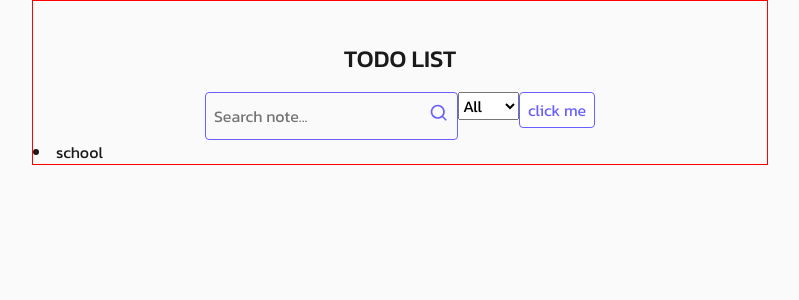
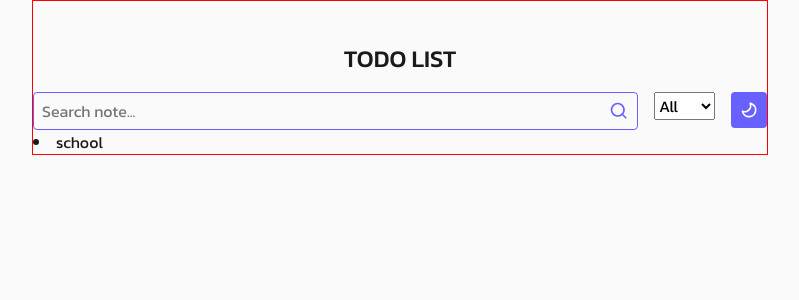
Before and after one commit to mohammadforutan/L1.mohammadforutan.ir, a React (Vite) app: page / in a window 1280 px wide. Shown: the top 300 px of the page, without its empty margins (240-1039 px from the left). Built offline with nearby package versions, Linux system fonts and the light colour scheme.

Commit message:
[FIX] button icon

```diff
--- a/src/components/TextInput/TextInput.module.css
+++ b/src/components/TextInput/TextInput.module.css
@@ -5,15 +5,13 @@
   align-items: center;
   padding: 0.5rem;
   border-radius: 0.25rem;
+
   input {
-    /*sesson 7 36:50*/
+    /* sesson 7 36:50 */
     block-size: 1rem;
-
     line-height: 1rem;
     color: var(--color-primary);
-
     background-color: transparent;
-
     border: none;
     flex: 1 1 0;
 
@@ -25,9 +23,10 @@
   .suffix {
     color: var(--color-primary);
     font-size: 1.25rem;
+    display: grid;
   }
 
-  /*zamani faal mishe ke eki az elenamhaee dakhel text.input focus beshe*/
+  /* zamani faal mishe ke eki az elenamhaee dakhel text.input focus beshe */
   &:focus-within {
     outline: 2px solid var(--color-primary-outline);
   }
--- a/src/components/TextInput/TextInput.tsx
+++ b/src/components/TextInput/TextInput.tsx
@@ -1,5 +1,6 @@
 import { ComponentProps, ReactElement, ReactNode } from "react";
 import styles from "./TextInput.module.css";
+import { clsx } from "clsx";
 
 type Props = ComponentProps<"input"> & {
   // placeholder: string;
@@ -8,10 +9,11 @@ type Props = ComponentProps<"input"> & {
 
 export default function TextInput({
   suffixIcon,
+  className,
   ...otherProps
 }: Props): ReactNode {
   return (
-    <div className={styles["text-input"]}>
+    <div className={clsx(styles["text-input"], className)}>
       <input type="text" {...otherProps} />
       <div className={styles.suffix}>{suffixIcon}</div>
     </div>
--- a/src/components/Toolbar/Toolbar.module.css
+++ b/src/components/Toolbar/Toolbar.module.css
@@ -1,4 +1,8 @@
 .toolbar {
   display: flex;
-  justify-content: center;
+  gap: 1rem;
+
+  .input {
+    flex: 1;
+  }
 }
--- a/src/components/Toolbar/Toolbar.tsx
+++ b/src/components/Toolbar/Toolbar.tsx
@@ -4,11 +4,13 @@ import TextInput from "../TextInput/TextInput";
 import MingcuteSearchLine from "../../icons/MingcuteSearchLine";
 import Select from "../Select/Select";
 import Button from "../Button/Button";
+import MingcuteMoonLine from "../../icons/MingcuteMoonLine";
 
 export default function Toolbar(): ReactNode {
   return (
     <div className={styles.toolbar}>
       <TextInput
+        className={styles.input}
         placeholder={"Search note..."}
         suffixIcon={<MingcuteSearchLine />}
         /*  ctlr + space = suggest all props*/
@@ -21,8 +23,8 @@ export default function Toolbar(): ReactNode {
           { value: "bad", label: "Bad" },
         ]}
       />
-      <Button variant="outline" size="medium" shape="rectangle">
-        click me
+      <Button variant="solid" size="medium" shape="rectangle">
+        <MingcuteMoonLine />
       </Button>
     </div>
   );
--- /dev/null
+++ b/src/icons/MingcuteMoonLine.tsx
@@ -0,0 +1,22 @@
+import { SVGProps } from "react";
+
+export function MingcuteMoonLine(props: SVGProps<SVGSVGElement>) {
+  return (
+    <svg
+      xmlns="http://www.w3.org/2000/svg"
+      width="1em"
+      height="1em"
+      viewBox="0 0 24 24"
+      {...props}
+    >
+      <g fill="none" fillRule="evenodd">
+        <path d="m12.593 23.258l-.011.002l-.071.035l-.02.004l-.014-.004l-.071-.035q-.016-.005-.024.005l-.004.01l-.017.428l.005.02l.01.013l.104.074l.015.004l.012-.004l.104-.074l.012-.016l.004-.017l-.017-.427q-.004-.016-.017-.018m.265-.113l-.013.002l-.185.093l-.01.01l-.003.011l.018.43l.005.012l.008.007l.201.093q.019.005.029-.008l.004-.014l-.034-.614q-.005-.018-.02-.022m-.715.002a.02.02 0 0 0-.027.006l-.006.014l-.034.614q.001.018.017.024l.015-.002l.201-.093l.01-.008l.004-.011l.017-.43l-.003-.012l-.01-.01z"></path>
+        <path
+          fill="currentColor"
+          d="M13.574 3.137a1.01 1.01 0 0 0-1.097 1.409a6 6 0 0 1-7.931 7.931a1.01 1.01 0 0 0-1.409 1.097A9 9 0 0 0 21 12c0-4.434-3.206-8.118-7.426-8.863m1.307 2.481A7.002 7.002 0 0 1 12 19a7 7 0 0 1-6.382-4.12a8 8 0 0 0 9.263-9.263Z"
+        ></path>
+      </g>
+    </svg>
+  );
+}
+export default MingcuteMoonLine;
```
